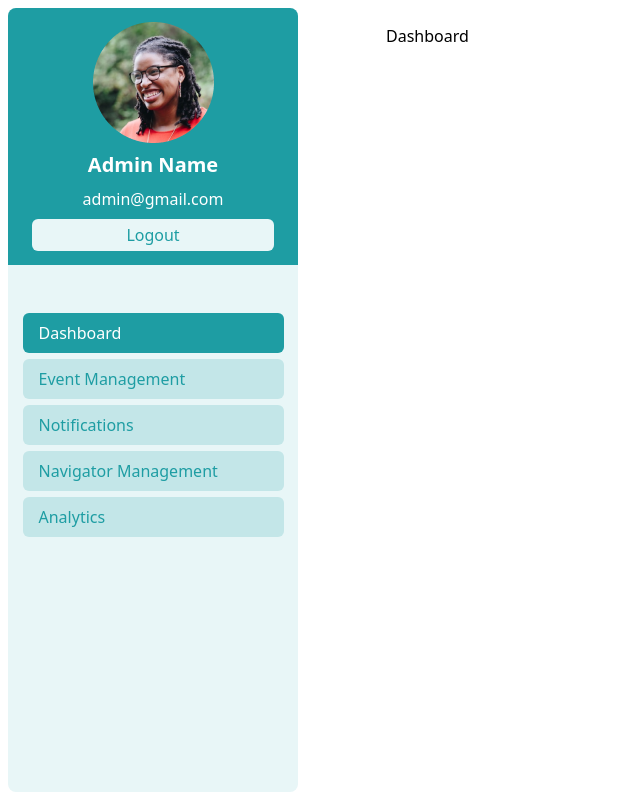
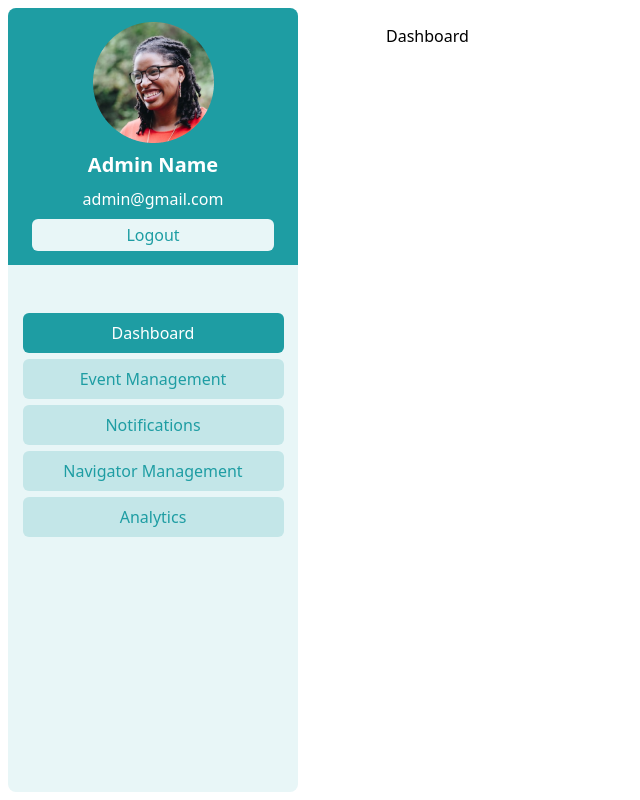
Before and after one commit to S-DragonGit/Wordpress_backend_frontend, a React (Vite) app: page / in a window 1280 px wide. Shown: the whole page, without its empty margins (0-640 px from the left). Built offline with nearby package versions, Linux system fonts and the light colour scheme.

Commit message:
remove unused variables

```diff
--- a/src/components/Sidebar.tsx
+++ b/src/components/Sidebar.tsx
@@ -1,5 +1,5 @@
 import React, { useEffect, useRef, useState } from 'react';
-import { Link, NavLink, useLocation, useNavigate } from 'react-router-dom';
+import { NavLink, useLocation } from 'react-router-dom';
 import SidebarLinkGroup from './SidebarLinkGroup';
 import { images } from '../constants';
 
@@ -13,7 +13,6 @@ const Sidebar = ({ sidebarOpen, setSidebarOpen }: SidebarProps) => {
   const { pathname } = location;
   const trigger = useRef<any>(null);
   const sidebar = useRef<any>(null);
-  const navigate = useNavigate()
 
   const storedSidebarExpanded = localStorage.getItem('sidebar-expanded');
   const [sidebarExpanded] = useState(
@@ -56,14 +55,11 @@ const Sidebar = ({ sidebarOpen, setSidebarOpen }: SidebarProps) => {
   }, [sidebarExpanded]);
 
 
-  const handleLogout = () => {
-    navigate("/auth/signin")
-  }
 
   return (
     <aside
       ref={sidebar}
-      className={`absolute lg:m-2 left-0 top-0 z-9999 flex rounded-lg w-72.5 flex-col overflow-y-hidden bg-primary-light duration-300 ease-linear lg:static lg:translate-x-0 ${sidebarOpen ? 'translate-x-0' : '-translate-x-75'
+      className={`absolute lg:m-2 left-0 top-0 z-9999 flex rounded-e-lg lg:rounded-lg w-72.5 flex-col overflow-y-hidden bg-primary-light duration-300 ease-linear lg:static lg:translate-x-0 ${sidebarOpen ? 'translate-x-0' : '-translate-x-75'
         }`}
     >
       {/* <!-- SIDEBAR HEADER --> */}
@@ -112,7 +108,7 @@ const Sidebar = ({ sidebarOpen, setSidebarOpen }: SidebarProps) => {
                     <React.Fragment>
                       <NavLink
                         to="/"
-                        className={`group relative flex items-center rounded-md gap-2.5 py-2 px-4 font-medium  duration-300 ease-in-out hover:bg-primary hover:text-white  ${(pathname === '/' ||
+                        className={`group relative flex items-center justify-center rounded-md gap-2.5 py-2 px-4 font-medium  duration-300 ease-in-out hover:bg-primary hover:text-white  ${(pathname === '/' ||
                           pathname.includes('/dashboard')) ?
                           'bg-primary text-white' : 'text-primary bg-primary-light2'
                           }`}
@@ -127,7 +123,7 @@ const Sidebar = ({ sidebarOpen, setSidebarOpen }: SidebarProps) => {
               <li>
                 <NavLink
                   to="/eventManagement"
-                  className={`group relative flex items-center gap-2.5 rounded-md py-2 px-4 font-medium  duration-300 ease-in-out hover:bg-primary hover:text-white
+                  className={`group relative flex items-center justify-center gap-2.5 rounded-md py-2 px-4 font-medium  duration-300 ease-in-out hover:bg-primary hover:text-white
                     ${(pathname.includes('/eventManagement')) ?
                       'bg-primary text-white' : 'text-primary bg-primary-light2'
                     }`}
@@ -138,7 +134,7 @@ const Sidebar = ({ sidebarOpen, setSidebarOpen }: SidebarProps) => {
               <li>
                 <NavLink
                   to="/notifications"
-                  className={`group relative flex items-center gap-2.5 rounded-md py-2 px-4 font-medium  duration-300 ease-in-out hover:bg-primary hover:text-white
+                  className={`group relative flex items-center justify-center gap-2.5 rounded-md py-2 px-4 font-medium  duration-300 ease-in-out hover:bg-primary hover:text-white
                     ${(pathname.includes('/notifications')) ?
                       'bg-primary text-white' : 'text-primary bg-primary-light2'
                     }`}
@@ -149,7 +145,7 @@ const Sidebar = ({ sidebarOpen, setSidebarOpen }: SidebarProps) => {
               <li>
                 <NavLink
                   to="/navigatorManagement"
-                  className={`group relative flex items-center gap-2.5 rounded-md py-2 px-4 font-medium  duration-300 ease-in-out hover:bg-primary hover:text-white
+                  className={`group relative flex items-center justify-center gap-2.5 rounded-md py-2 px-4 font-medium  duration-300 ease-in-out hover:bg-primary hover:text-white
                     ${(pathname.includes('/navigatorManagement')) ?
                       'bg-primary text-white' : 'text-primary bg-primary-light2'
                     }`}
@@ -160,7 +156,7 @@ const Sidebar = ({ sidebarOpen, setSidebarOpen }: SidebarProps) => {
               <li>
                 <NavLink
                   to="/analytics"
-                  className={`group relative flex items-center gap-2.5 rounded-md py-2 px-4 font-medium  duration-300 ease-in-out hover:bg-primary hover:text-white
+                  className={`group relative flex items-center justify-center gap-2.5 rounded-md py-2 px-4 font-medium  duration-300 ease-in-out hover:bg-primary hover:text-white
                     ${(pathname.includes('/navigatorManagement')) ?
                       'bg-primary text-white' : 'text-primary bg-primary-light2'
                     }`}
--- a/src/pages/Dashboard/Dashboard.tsx
+++ b/src/pages/Dashboard/Dashboard.tsx
@@ -1,4 +1,3 @@
-import React from 'react'
 
 const Dashboard = () => {
     return (
```
